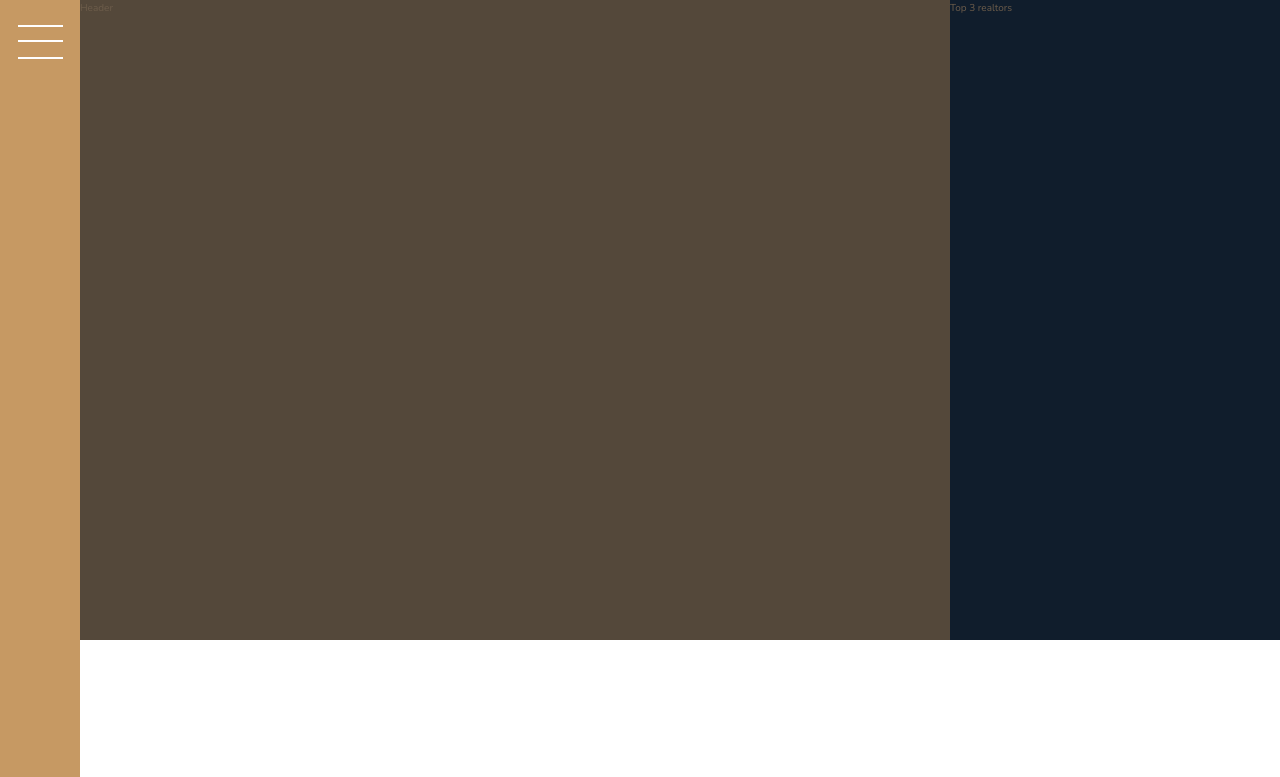
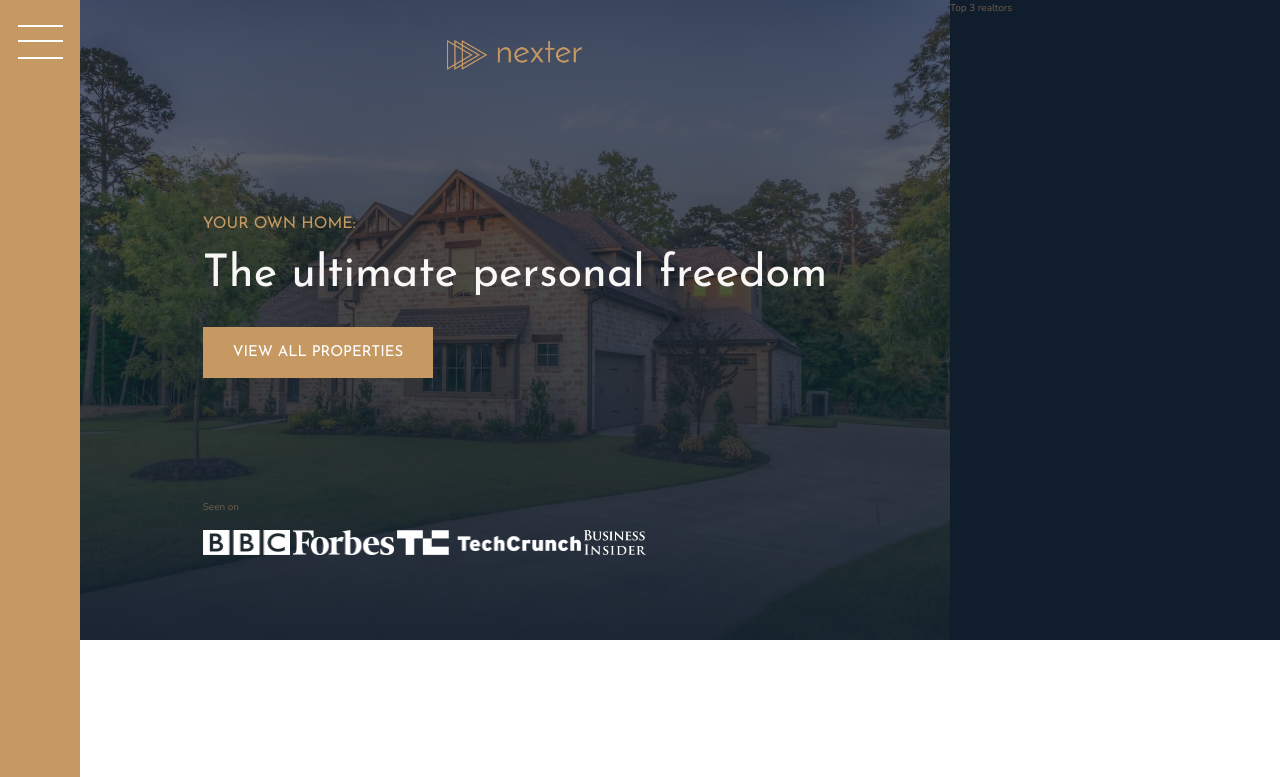
Before and after one commit to ViktorGeorgiev98/Nexter, a website: page index.html in a window 1280 px wide. Shown: the top 777 px of the page. Drawn offline with nearby package versions, Linux system fonts and the light colour scheme.

Commit message:
started work on the header

```diff
--- a/index.html
+++ b/index.html
@@ -17,7 +17,17 @@
         </div>
 
         <header class="header">
-            Header
+            <img src="img/logo.png" alt="Nexter Logo" class="header__logo">
+            <h3 class="heading-3">Your own home:</h3>
+            <h1 class="heading-1">The ultimate personal freedom</h1>
+            <button class="btn header__btn">View all properties</button>
+            <div class="header__seenon-text">Seen on</div>
+            <div class="header__seenon-logos">
+                <img src="img/logo-bbc.png" alt="logo">
+                <img src="img/logo-forbes.png" alt="logo">
+                <img src="img/logo-techcrunch.png" alt="logo">
+                <img src="img/logo-bi.png" alt="logo">
+            </div>
         </header>
 
         <div class="realtors">
--- a/sass/_header.scss
+++ b/sass/_header.scss
@@ -1,4 +1,36 @@
 .header {
     background-color: $color-grey-dark-1;
     grid-column: full-start / col-end 6;
+    background-image: linear-gradient(rgba($color-secondary, 0.63), rgba($color-secondary, 0.93)), url(../img/hero.jpeg);
+    background-size: cover;
+    background-position: center;
+    padding: 8rem;
+    padding-top: 4rem;
+    display: grid;
+    grid-template-rows: 1fr min-content 6rem 1fr;
+    grid-template-columns: max-content;
+    row-gap: 1.5rem;
+    justify-content: center;
+
+    &__logo {
+        height: 3rem;
+        justify-self: center;
+    }
+
+    &__btn  {
+        align-self: start;
+        justify-self: start;
+
+    }
+
+    &__seenon-text {
+
+    }
+
+    &__seenon-logos {
+
+        img {
+            height: 2.5rem;
+        }
+    }
 }
--- a/sass/_typography.scss
+++ b/sass/_typography.scss
@@ -6,6 +6,9 @@
 
 .heading-1 {
     @extend %heading;
+    font-size: 4.5rem;
+    color: $color-grey-light-1;
+    line-height: 1;
 }
 
 .heading-2 {
@@ -40,6 +43,39 @@
 
     &--dark {
         color: $color-grey-dark-1;
+    }
+}
+
+.header__btn {
+    transition: all 0.3s;
+}
+
+.header__btn:hover {
+    animation: buttonAnimation 1s infinite;
+}
+
+.header__btn:active {
+    animation: buttonActive 0.5s;
+}
+
+@keyframes buttonAnimation {
+    0% {
+        transform: scale(1);
+    }
+    50% {
+        transform: scale(1.1);
+    }
+    100% {
+        transform: scale(1);
+    }
+}
+
+@keyframes buttonActive {
+    0% {
+        transform: scale(1) translateY(0);
+    }
+    100% {
+        transform: scale(0.95) translateY(1rem);
     }
 }
 
```
Also changed, not shown: css/style.css.
